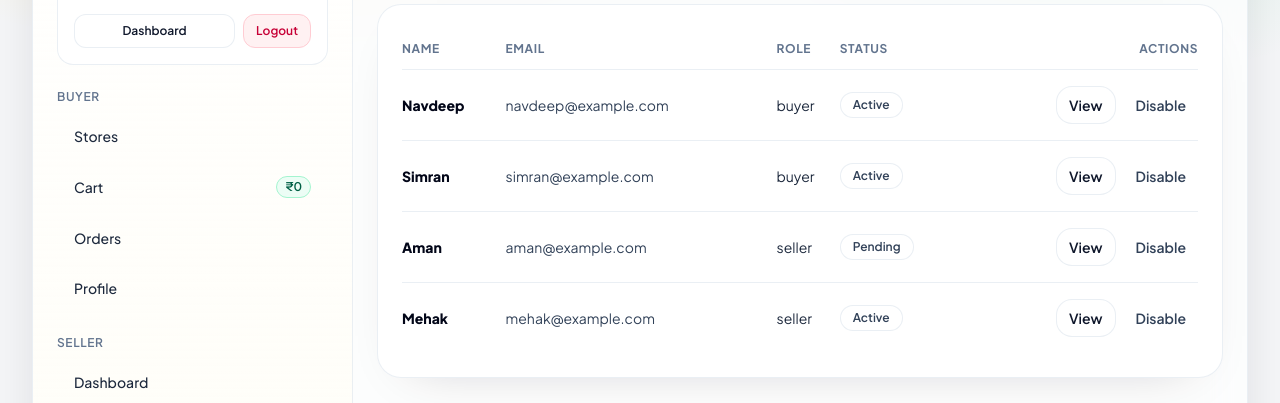
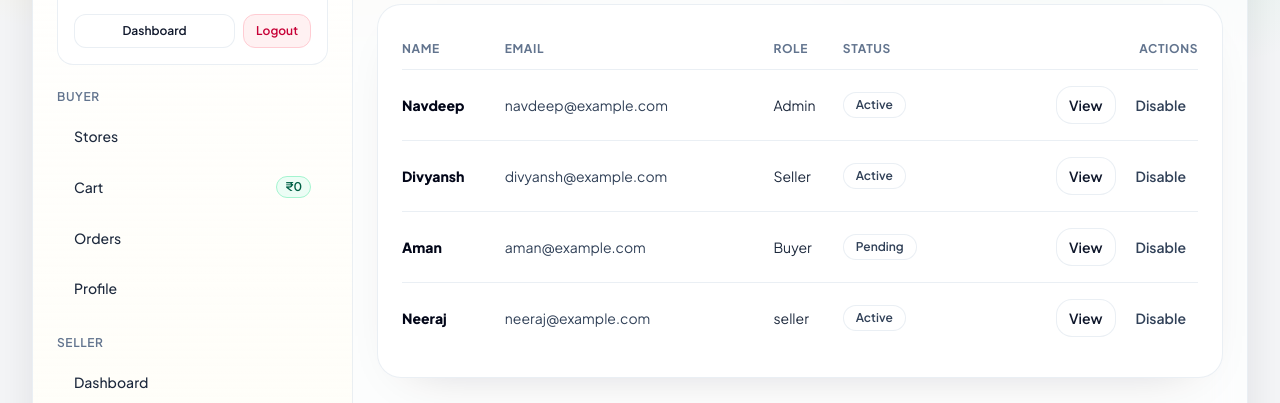
Before and after one commit to Navdeepbhatt08/Fresh-Basket-Grocery-App, a React (Vite) app in the folder frontend/: page /admin/users in a window 1280 px wide. Shown: the part 230-633 px from the top of the page. Built offline with nearby package versions, Linux system fonts and the light colour scheme.

Commit message:
Git Comit Saved

```diff
--- a/frontend/src/pages/admin/AdminUsers.jsx
+++ b/frontend/src/pages/admin/AdminUsers.jsx
@@ -4,10 +4,10 @@ import Button from "../../components/ui/Button"
 import Input from "../../components/ui/Input"
 
 const demoUsers = [
-  { id: "u_1", name: "Navdeep", email: "navdeep@example.com", role: "buyer", status: "Active" },
-  { id: "u_2", name: "Simran", email: "simran@example.com", role: "buyer", status: "Active" },
-  { id: "u_3", name: "Aman", email: "aman@example.com", role: "seller", status: "Pending" },
-  { id: "u_4", name: "Mehak", email: "mehak@example.com", role: "seller", status: "Active" }
+  { id: "u_1", name: "Navdeep", email: "navdeep@example.com", role: "Admin", status: "Active" },
+  { id: "u_2", name: "Divyansh", email: "divyansh@example.com", role: "Seller", status: "Active" },
+  { id: "u_3", name: "Aman", email: "aman@example.com", role: "Buyer", status: "Pending" },
+  { id: "u_4", name: "Neeraj", email: "neeraj@example.com", role: "seller", status: "Active" }
 ]
 
 export default function AdminUsers() {
```
